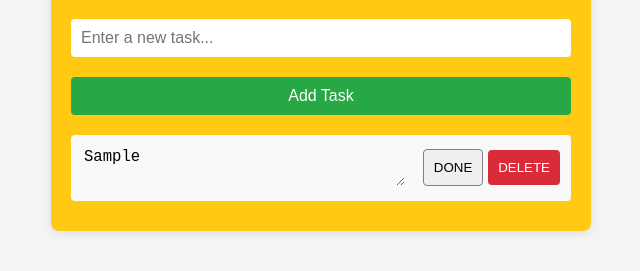
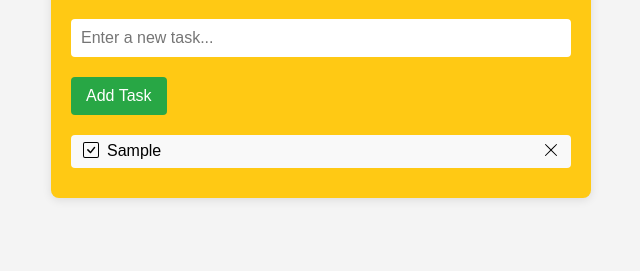
Before and after one commit to ZainiRomand/to-dolist, a plain HTML site: page index.html in a window 1280 px wide. Both pictures are taken after typing "Sample" into the empty fields and a click on the button "Add Task". Shown: the part 109-380 px from the top of the page, without its empty margins (319-959 px from the left). Drawn offline with Linux system fonts and the light colour scheme.

Commit message:
Major changes to layout

```diff
--- a/script.js
+++ b/script.js
@@ -17,55 +17,95 @@ function renderTasks() {
             taskDiv.classList.add('completed');
         }
 
+        // Mark as completed button
+        const tdComplete = document.createElement('td');
+        //const completeBtn = document.createElement('button');
+
+        //completeBtn.style.cssText =
+        "padding: 10px 10px; border: 1px solid grey; border-radius:4px;"
+
+        //completeBtn.textContent = task.completed ? 'UNDO' : 'DONE';
+        //const tempColor = completeBtn.style.backgroundColor;
+        //completeBtn.onmouseenter = () => { completeBtn.style.backgroundColor = 'lightgrey'; };
+        //completeBtn.onmouseleave = () => { completeBtn.style.backgroundColor = tempColor; };
+        //completeBtn.onclick = () => toggleComplete(index);
+
+        //tdComplete.appendChild(completeBtn);
+
+        // Completed icon
+
+        const completedIcon = document.createElement('button');
+        completedIcon.style.cssText = "border: none; background-color: transparent;";
+        completedIcon.onclick = () => toggleComplete(index);
+        if (tasks[index].completed) {
+            completedIcon.innerHTML =
+                `<svg xmlns="http://www.w3.org/2000/svg" width="16" height="16" fill="currentColor" class="bi bi-check-square-fill" viewBox="0 0 16 16">
+                <path d="M2 0a2 2 0 0 0-2 2v12a2 2 0 0 0 2 2h12a2 2 0 0 0 2-2V2a2 2 0 0 0-2-2zm10.03 4.97a.75.75 0 0 1 .011 1.05l-3.992 4.99a.75.75 0 0 1-1.08.02L4.324 8.384a.75.75 0 1 1 1.06-1.06l2.094 2.093 3.473-4.425a.75.75 0 0 1 1.08-.022z"/>
+                </svg>`;
+        }
+
+        else {
+            completedIcon.innerHTML =
+                `<svg xmlns="http://www.w3.org/2000/svg" width="16" height="16" fill="currentColor" class="bi bi-check-square" viewBox="0 0 16 16">
+                <path d="M14 1a1 1 0 0 1 1 1v12a1 1 0 0 1-1 1H2a1 1 0 0 1-1-1V2a1 1 0 0 1 1-1zM2 0a2 2 0 0 0-2 2v12a2 2 0 0 0 2 2h12a2 2 0 0 0 2-2V2a2 2 0 0 0-2-2z"/>
+                <path d="M10.97 4.97a.75.75 0 0 1 1.071 1.05l-3.992 4.99a.75.75 0 0 1-1.08.02L4.324 8.384a.75.75 0 1 1 1.06-1.06l2.094 2.093 3.473-4.425z"/>
+                </svg>`;
+        }
+
+        tdComplete.appendChild(completedIcon);
+
+        taskDiv.appendChild(tdComplete);
+
+
         // Task content
         const tdTask = document.createElement('td');
-        const taskText = document.createElement('textarea');
+        const taskText = document.createElement('span');
 
         taskText.value = task.text
-        taskText.maxLength = 50;
+        //taskText.maxLength = 25;
 
-        if (task.completed) {
-            taskText.style.cssText = "form-sizing: normal; width: 95%; border: 0; rows: 2; font-size: larger; text-decoration: line-through; background-color: #d4edda; readonly"
-            taskText.disabled = true;
-        } else {
-            taskText.style.cssText = "form-sizing: normal; width: 95%; border: 0; rows: 2; font-size: larger; background-color: #f9f9f9;"
-            taskText.disabled = false;
-        }
+        // if (task.completed) {
+        //     taskText.style.cssText = "form-sizing: normal; width: 95%; border: 0; rows: 2; font-size: larger; text-decoration: line-through; background-color: #d4edda; readonly"
+        //     taskText.disabled = true;
+        // } else {
+        //     taskText.style.cssText = "form-sizing: normal; width: 95%; border: 0; rows: 2; font-size: larger; background-color: #f9f9f9;"
+        //     taskText.disabled = false;
+        // }
 
-        taskText.onchange = () => { tasks[index].text = taskText.value; }
+        //taskText.onchange = () => { tasks[index].text = taskText.value; }
 
+        taskText.textContent = task.text;
         //taskText.textContent = (index + 1).toString() + ")  " + task.text;
 
         tdTask.appendChild(taskText);
-        tdTask.style.cssText = "width: 70%;";
+        tdTask.style.cssText = "width: 90%;";
 
         taskDiv.appendChild(tdTask);
 
-        // Mark as completed button
-        const tdComplete = document.createElement('td');
-        const completeBtn = document.createElement('button');
 
-        completeBtn.style.cssText =
-            "padding: 10px 10px; border: 1px solid grey; border-radius:4px;"
-
-        completeBtn.textContent = task.completed ? 'UNDO' : 'DONE';
-        const tempColor = completeBtn.style.backgroundColor;
-        completeBtn.onmouseenter = () => { completeBtn.style.backgroundColor = 'lightgrey'; };
-        completeBtn.onmouseleave = () => { completeBtn.style.backgroundColor = tempColor; };
-        completeBtn.onclick = () => toggleComplete(index);
-
-        tdComplete.appendChild(completeBtn);
-
-        taskDiv.appendChild(tdComplete);
 
         // Delete button
         const tdDelete = document.createElement('td');
-        const deleteBtn = document.createElement('button');
-        deleteBtn.textContent = 'DELETE';
-        deleteBtn.classList.add('delete-btn');
-        deleteBtn.onclick = () => deleteTask(index);
+        //const deleteBtn = document.createElement('button');
+        //deleteBtn.textContent = 'DELETE';
+        //deleteBtn.classList.add('delete-btn');
+        //deleteBtn.onclick = () => deleteTask(index);
 
-        tdDelete.appendChild(deleteBtn);
+        //tdDelete.appendChild(deleteBtn);
+
+        // Delete icon
+
+        const deleteIcon = document.createElement('button');
+        deleteIcon.style.cssText = "border: none; background-color: transparent;";
+        deleteIcon.innerHTML =
+            `<svg xmlns="http://www.w3.org/2000/svg" width="16" height="16" fill="currentColor" class="bi bi-x-lg" viewBox="0 0 16 16">
+            <path d="M2.146 2.854a.5.5 0 1 1 .708-.708L8 7.293l5.146-5.147a.5.5 0 0 1 .708.708L8.707 8l5.147 5.146a.5.5 0 0 1-.708.708L8 8.707l-5.146 5.147a.5.5 0 0 1-.708-.708L7.293 8z"/>
+            </svg>`;
+        deleteIcon.onclick = () => {
+            if (confirm("Proceed to delete?"))
+                deleteTask(index);
+        }
+        tdDelete.appendChild(deleteIcon);
 
         taskDiv.appendChild(tdDelete);
 
--- a/styles.css
+++ b/styles.css
@@ -5,7 +5,6 @@ body {
     background-color: #f4f4f4;
 }
 #app {
-    display:grid;
     max-width: 500px;
     min-width: 300px;
     margin: 0 auto;
@@ -44,9 +43,9 @@ h1 {
 }
 .task {
     display: flex;
-    justify-content: space-between;
+    justify-content: space-around;
     align-items: center;
-    padding: 10px;
+    padding: 5px;
     background-color: #f9f9f9;
     margin-bottom: 10px;
     border-radius: 4px;
```
Also changed, not shown: index.html (+8 -2 lines).
